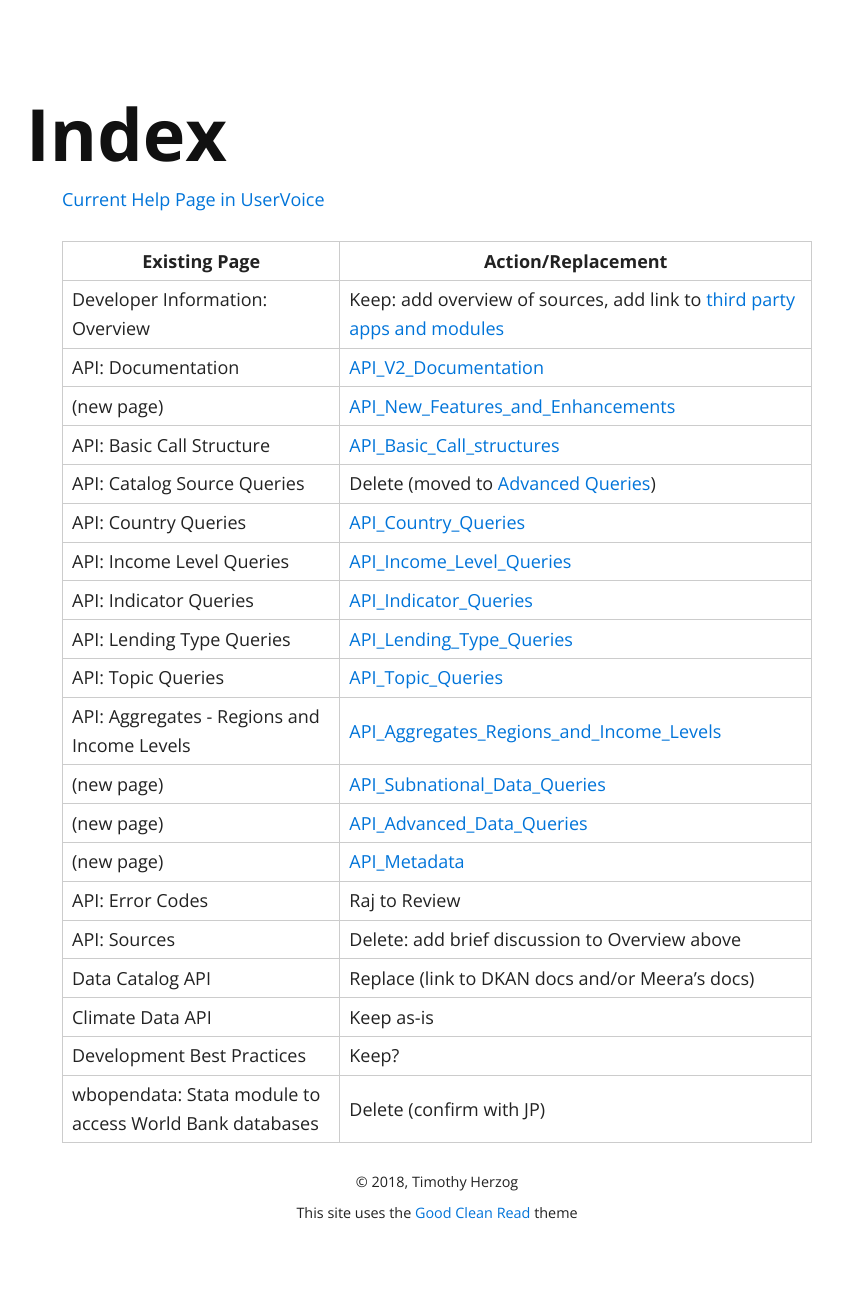
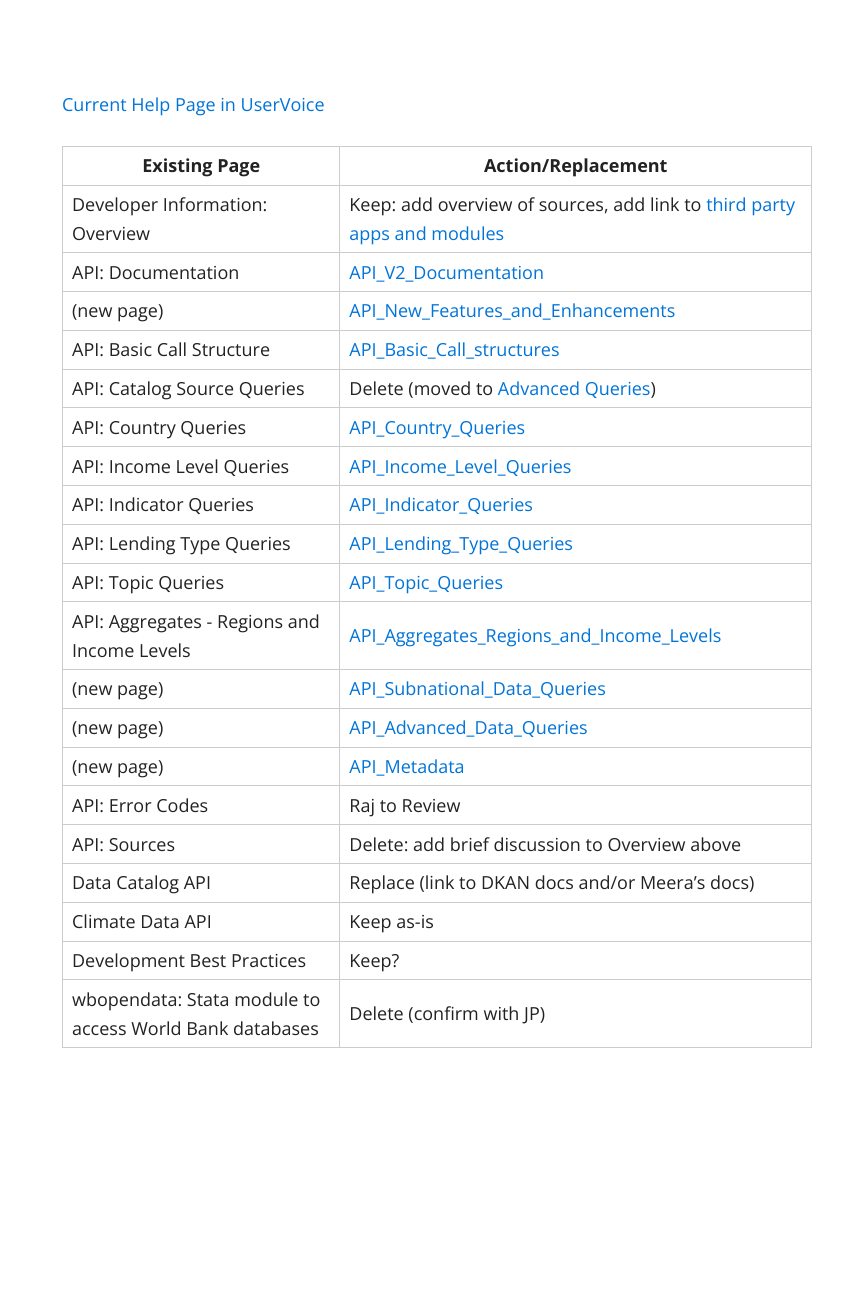
Before and after one commit to tgherzog/apidocs, a Jekyll site: the page built from index.md, in a window 1280 px wide. Shown: the whole page, without its empty margins (203-1046 px from the left). Built offline with Jekyll 4.4.1, drawn with Linux system fonts in a browser that asks for light colours; after the commit the page ends 1138 px from its top, so only the background shows below that.

Commit message:
Tweak the layout

```diff
--- a/_layouts/default.html
+++ b/_layouts/default.html
@@ -8,18 +8,14 @@
   <meta property="og:image" content="{{ site.url }}/{{ site.fb_image }}"/>
   <title>{{ page.title }}</title>
   <link rel="stylesheet" href="css/solo.css">
-  <link rel="canonical" href="{{ site.url }}" />
 </head>
 <body>
   <article>
    <div class="container">
-    <h1>{{ page.title }}</h1>
     {{ content }}
     </div>
   </article>
 </body>
 <div class="footer">
-<p>&copy; 2018, Timothy Herzog</p>
-<p>This site uses the <a href="https://github.com/adueck/good-clean-read">Good Clean Read</a> theme</p>
 </div>
 </html>
```
